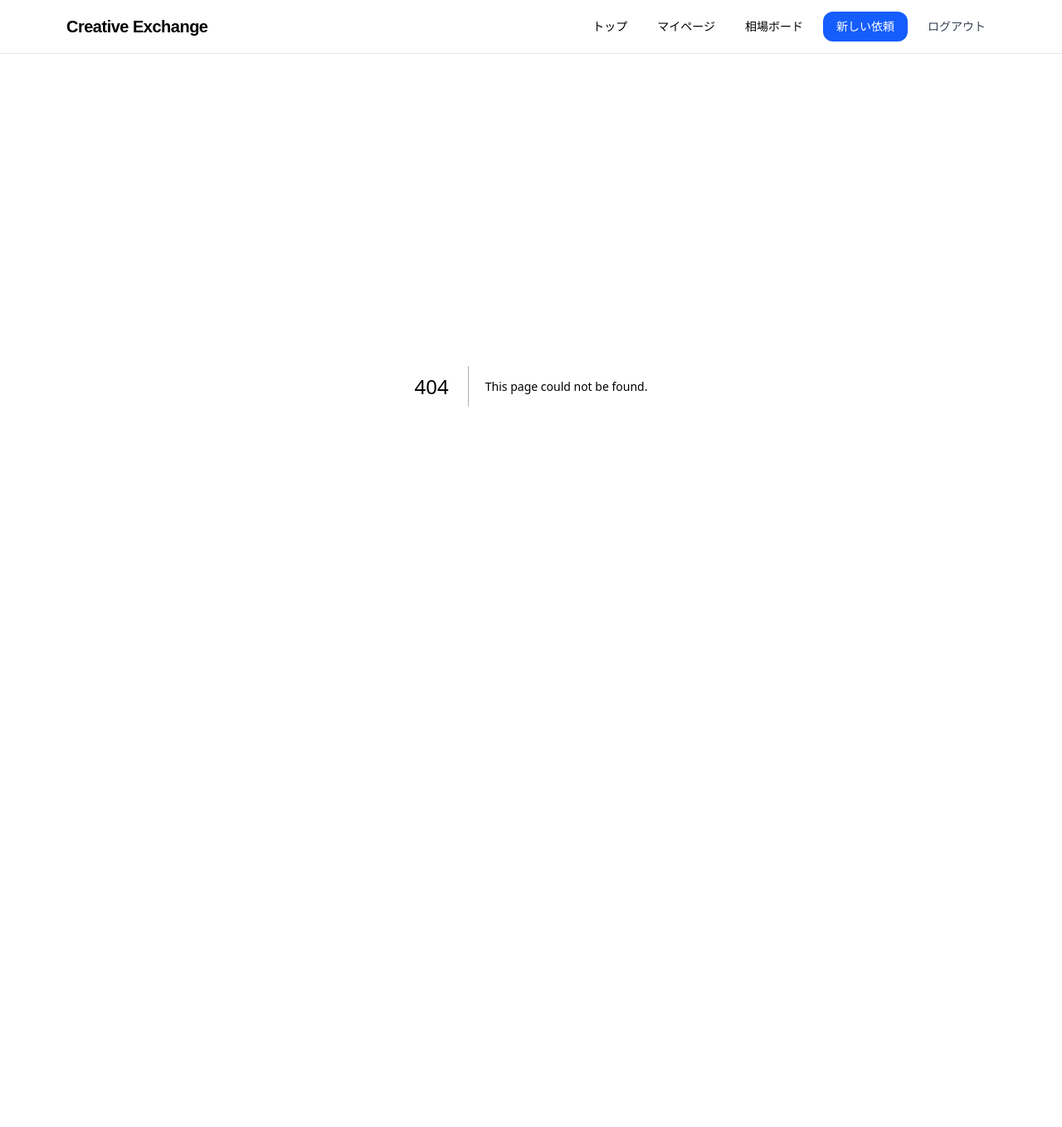
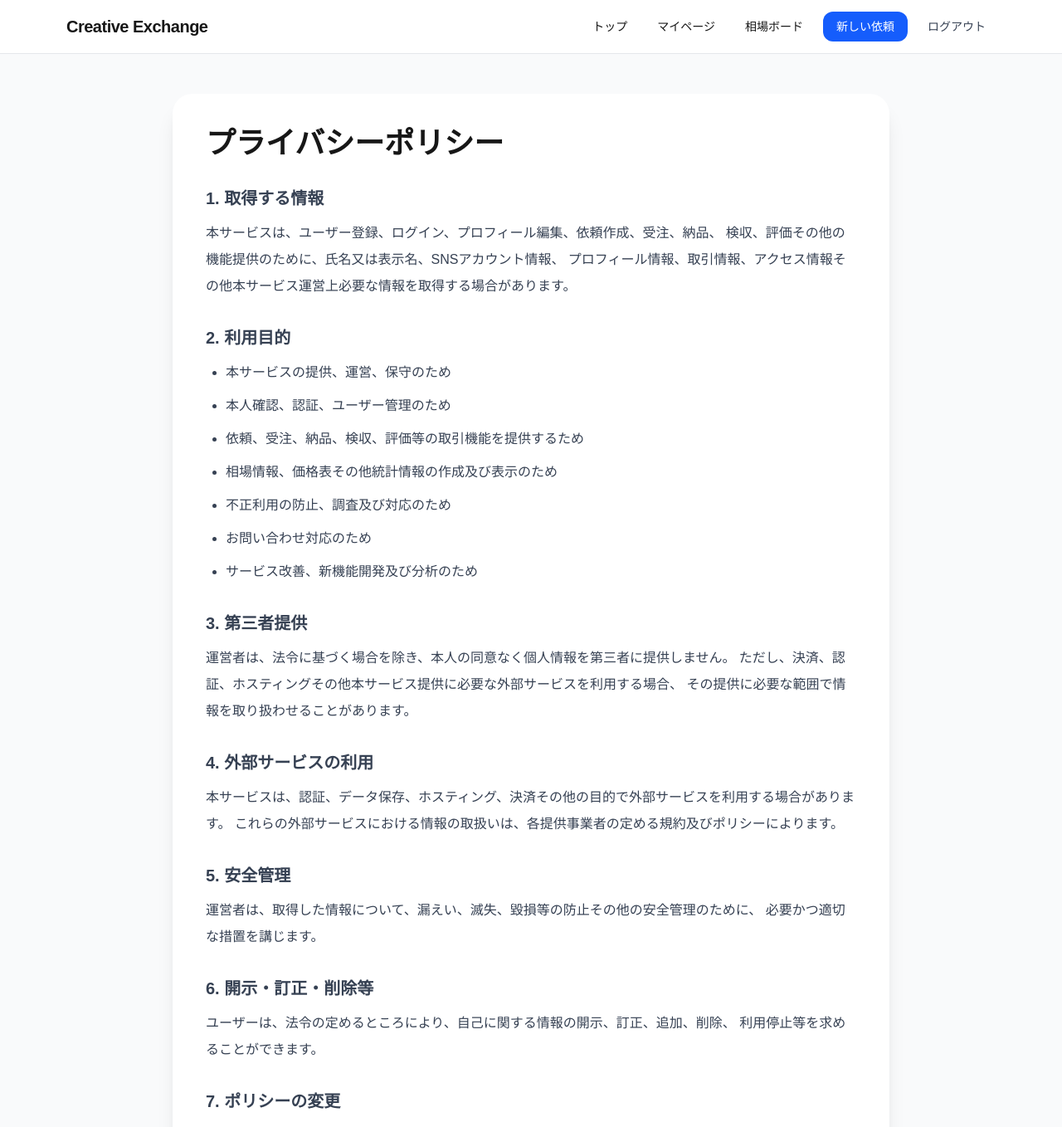
Before and after one commit to TAIGA-SAKONOE/creative-exchange, a Next.js app in the folder creative-exchange/: page /privacy in a window 1280 px wide. Before the commit this address had no page. Shown: the top 1358 px of the page at 83% size. Before the commit the page ends 865 px from the top, so only its background shows below. Built offline with nearby package versions, Linux system fonts and the light colour scheme.

Commit message:
Create page.tsx

```diff
--- /dev/null
+++ b/creative-exchange/app/privacy/page.tsx
@@ -0,0 +1,80 @@
+export default function PrivacyPage() {
+  return (
+    <div className="min-h-screen bg-gray-50 py-12">
+      <div className="max-w-4xl mx-auto px-4">
+        <div className="bg-white rounded-3xl shadow-xl p-10">
+          <h1 className="text-4xl font-bold mb-8">プライバシーポリシー</h1>
+
+          <div className="space-y-8 text-gray-700 leading-8">
+            <section>
+              <h2 className="text-xl font-bold mb-3">1. 取得する情報</h2>
+              <p>
+                本サービスは、ユーザー登録、ログイン、プロフィール編集、依頼作成、受注、納品、
+                検収、評価その他の機能提供のために、氏名又は表示名、SNSアカウント情報、
+                プロフィール情報、取引情報、アクセス情報その他本サービス運営上必要な情報を取得する場合があります。
+              </p>
+            </section>
+
+            <section>
+              <h2 className="text-xl font-bold mb-3">2. 利用目的</h2>
+              <ul className="list-disc pl-6 space-y-2">
+                <li>本サービスの提供、運営、保守のため</li>
+                <li>本人確認、認証、ユーザー管理のため</li>
+                <li>依頼、受注、納品、検収、評価等の取引機能を提供するため</li>
+                <li>相場情報、価格表その他統計情報の作成及び表示のため</li>
+                <li>不正利用の防止、調査及び対応のため</li>
+                <li>お問い合わせ対応のため</li>
+                <li>サービス改善、新機能開発及び分析のため</li>
+              </ul>
+            </section>
+
+            <section>
+              <h2 className="text-xl font-bold mb-3">3. 第三者提供</h2>
+              <p>
+                運営者は、法令に基づく場合を除き、本人の同意なく個人情報を第三者に提供しません。
+                ただし、決済、認証、ホスティングその他本サービス提供に必要な外部サービスを利用する場合、
+                その提供に必要な範囲で情報を取り扱わせることがあります。
+              </p>
+            </section>
+
+            <section>
+              <h2 className="text-xl font-bold mb-3">4. 外部サービスの利用</h2>
+              <p>
+                本サービスは、認証、データ保存、ホスティング、決済その他の目的で外部サービスを利用する場合があります。
+                これらの外部サービスにおける情報の取扱いは、各提供事業者の定める規約及びポリシーによります。
+              </p>
+            </section>
+
+            <section>
+              <h2 className="text-xl font-bold mb-3">5. 安全管理</h2>
+              <p>
+                運営者は、取得した情報について、漏えい、滅失、毀損等の防止その他の安全管理のために、
+                必要かつ適切な措置を講じます。
+              </p>
+            </section>
+
+            <section>
+              <h2 className="text-xl font-bold mb-3">6. 開示・訂正・削除等</h2>
+              <p>
+                ユーザーは、法令の定めるところにより、自己に関する情報の開示、訂正、追加、削除、
+                利用停止等を求めることができます。
+              </p>
+            </section>
+
+            <section>
+              <h2 className="text-xl font-bold mb-3">7. ポリシーの変更</h2>
+              <p>
+                運営者は、必要に応じて本ポリシーを変更できます。
+                変更後の内容は、本サービス上に掲載した時点又は別途定める時点から効力を生じます。
+              </p>
+            </section>
+
+            <section className="pt-4 text-sm text-gray-500">
+              制定日：2026年4月23日
+            </section>
+          </div>
+        </div>
+      </div>
+    </div>
+  )
+}
```
